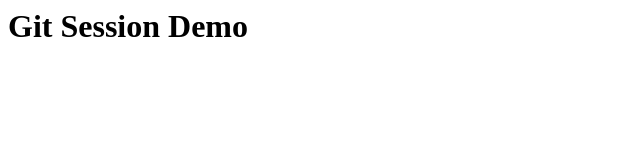
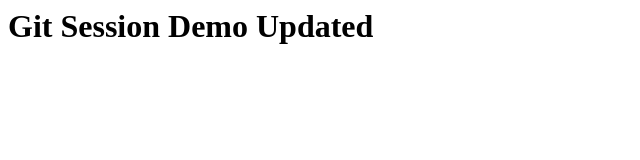
Before and after one commit to coolbrg/tutorial, a plain HTML site: page devwebsite/index.html in a window 1280 px wide. Shown: the whole page, without its empty margins (0-640 px from the left). Drawn offline with Linux system fonts and the light colour scheme.

Commit message:
Git session info updated

```diff
--- a/devwebsite/index.html
+++ b/devwebsite/index.html
@@ -3,6 +3,6 @@
     <title>Demo</title>
   </head>
   <body>
-    <h1>Git Session Demo</h1>
+    <h1>Git Session Demo Updated</h1>
   </body>
 </html>
```
